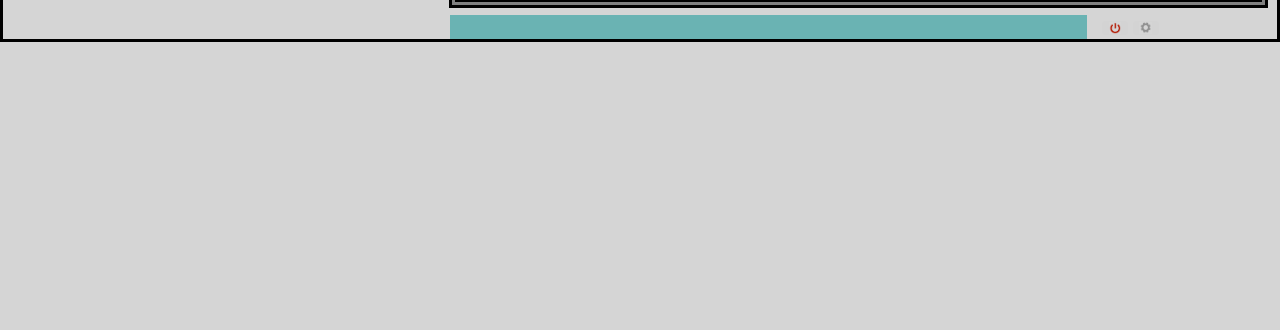
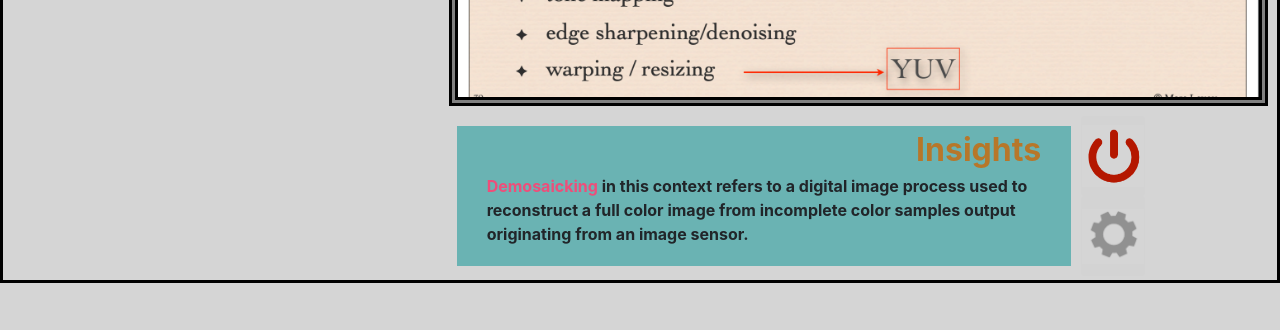
Before and after one commit to Mcheese134/CSC212FinalProject, a Flask app: page / in a window 1280 px wide. Shown: the part 470-800 px from the top of the page. Run offline with Flask 2, Linux system fonts and the light colour scheme; some libraries are stand-ins or nearby versions.

Commit message:
Adding more to UI

```diff
--- a/Minerva/static/stylesheets/styles.css
+++ b/Minerva/static/stylesheets/styles.css
@@ -15,8 +15,7 @@
 }
 
 .video{
-   width: fit-content;
-}
+   margin: .5vw; border: .75vw double black; background-color: gray;}
 
 .title{
    color: #B7762A; border-bottom:1px solid gray; width: 80%; padding-top: 1vh; font-size: 2vw;  text-align: center;
--- a/Minerva/templates/index.html
+++ b/Minerva/templates/index.html
@@ -51,25 +51,51 @@
               </div>
 
             </div>
+
+            <div class = "row">
+              <div class = "container-fluid">
+
+              </div>
+            </div>
           </div>
         </div>
       </div>
       <div class ="col">
-        <div class="embed-responsive embed-responsive-16by9" style="margin: .5vw; border: .75vw double black; background-color: gray;" >
-          <iframe class="embed-responsive-item" src="https://www.youtube.com/embed/zpOULjyy-n8?rel=0" allowfullscreen></iframe>
-        </div>
-        <div class = "container-fluid"></div>
+        <img id="canvas" src="{{url_for('static', filename='edit.png')}}" width="100%" max-height=".5vh" class="video" alt="">
+
+        <div class = "container-fluid" style="margin: 4px;">
           <div class = "row">
-            <div class = "col-9" style="background-color: #6AB3B3; margin-left: 1.75vw;"></div>
+
+            <div class = "col-9" style="background-color: #6AB3B3; margin: 10px;">
+              <div class ="container-fluid">
+                <div class ="row">
+                  <div class ="col">
+                    <div class = "float-right"  style="color: #b7772a; font-size: xx-large;"><b>Insights</b></div>
+                  </div>
+                </div>
+                <div class ="row">
+                  <div class = "col">
+                    <p style="font-weight: bold;">   <span style="color: #ee4e7a;">Demosaicking </span> in this context refers to a digital image process used to reconstruct a full color image from incomplete color samples output originating from an image sensor.</p>
+                  </div>
+                </div>
+              </div>
+            </div>
 
             <div class = "col">
-              <button type="button" class="btn " style="background-color: lightgray; background-image: url(/static/power.png); background-size: contain; background-repeat: no-repeat; background-position: center;"></button>
-              <button type="button" class="btn " style="background-color: lightgray; background-image: url(/static/setting.png); background-size: contain; background-repeat: no-repeat; background-position: center;"></button>
+              <div class = "row">
+                <button type="button" class="btn" style=" height: 10vh; width: 5vw; background-color: lightgray; background-image: url(/static/power.png); background-size: contain; background-repeat: no-repeat; background-position: center;"></button>
+              </div>
+              <div class = "row">
+                <button type="button" class="btn " style="height: 10vh; width: 5vw;  background-color: lightgray; background-image: url(/static/setting.png); background-size: contain; background-repeat: no-repeat; background-position: center;"></button>
+              </div>
+            </div>
 
-            </div>
+
           </div>
 
         </div>
+
+
 
 
       </div>
```
Also changed, not shown: Minerva/static/demo.png (added), Minerva/static/edit.png (added).
